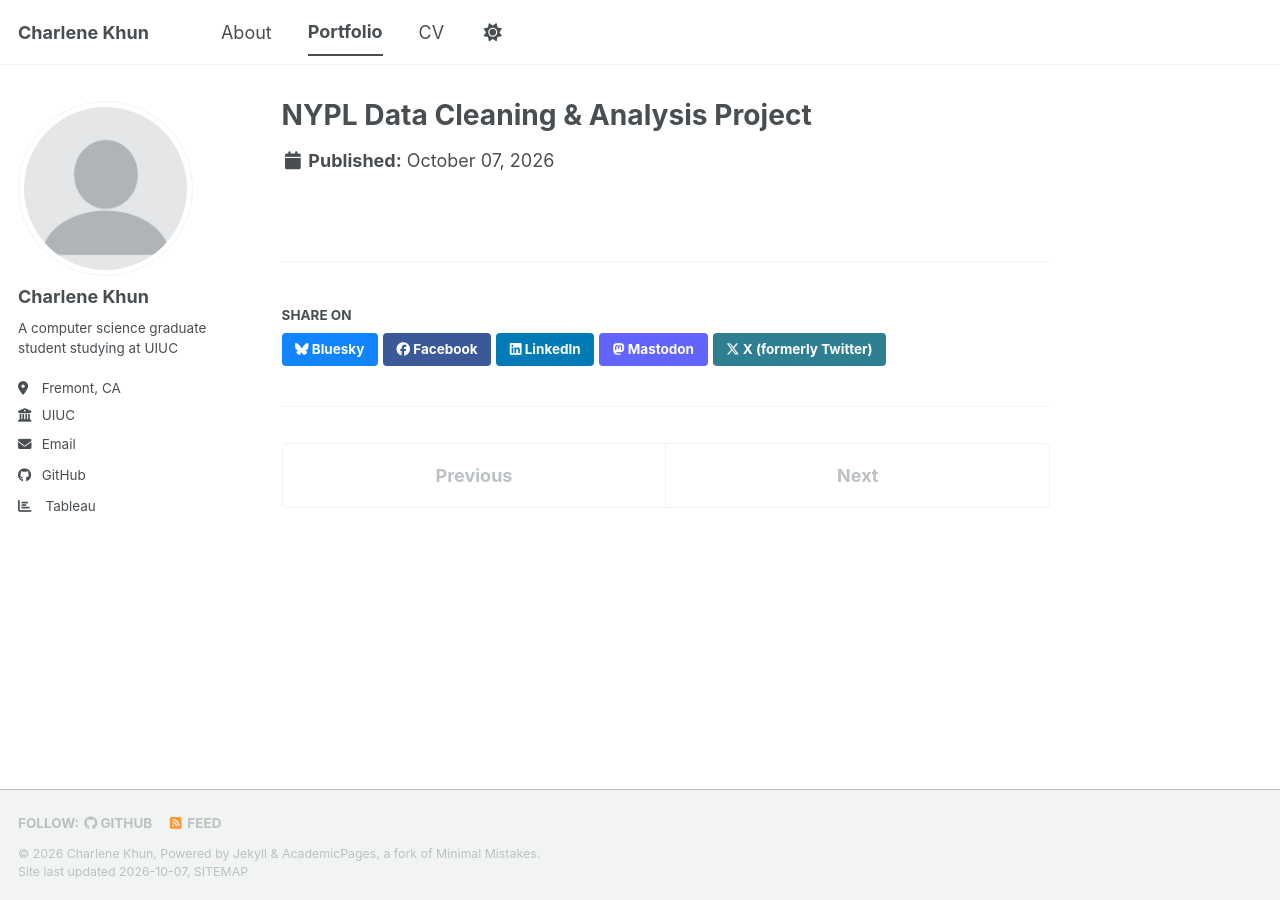
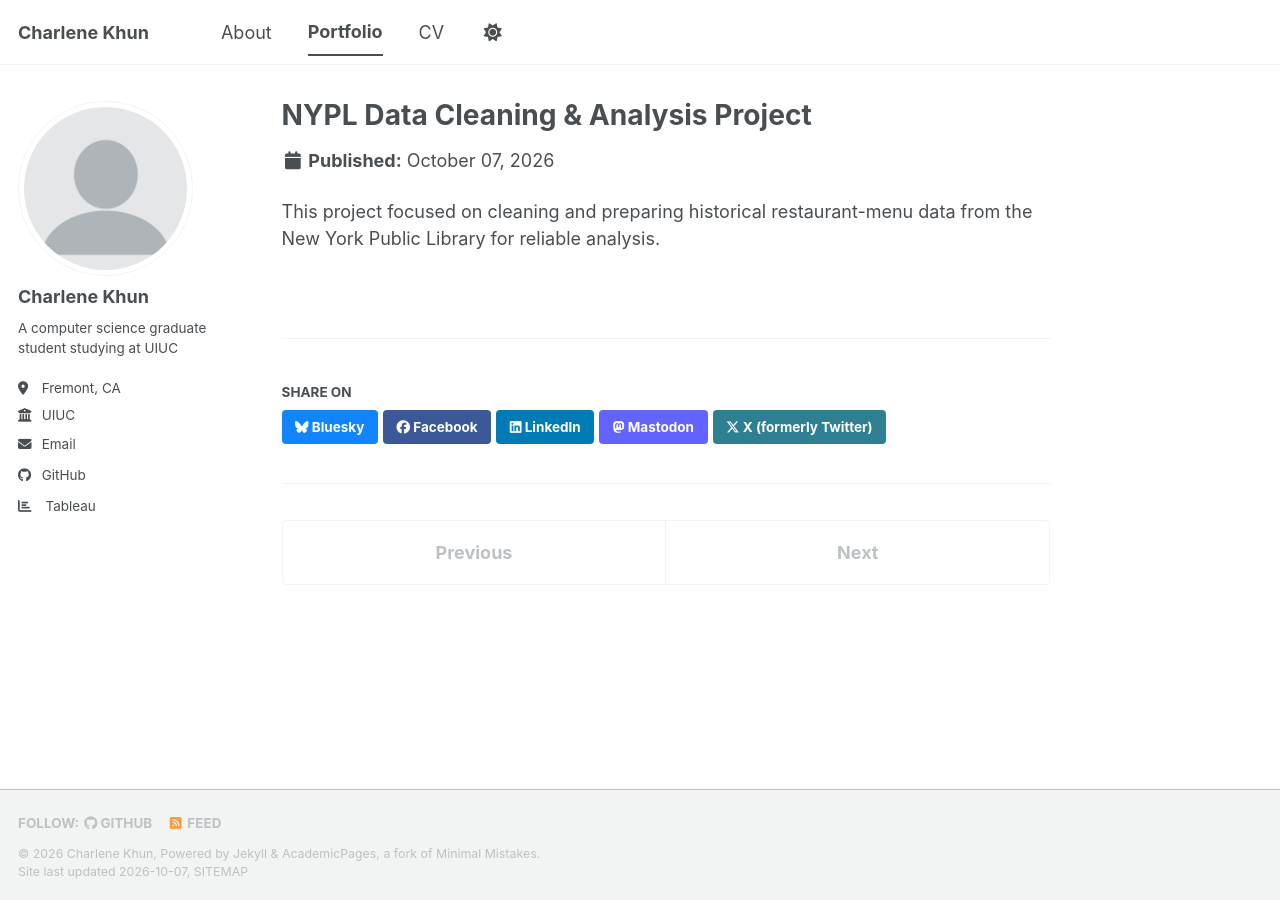
Before and after one commit to charlene-khun/charlene-khun.github.io, a Jekyll site: the page built from _portfolio/portfolio-4.md, in a window 1280 px wide. Built offline with Jekyll 4.4.1, drawn with Linux system fonts in a browser that asks for light colours; a style sheet for code colours, icons or effects is not loaded.

Commit message:
Update portfolio-4.md

```diff
--- a/_portfolio/portfolio-4.md
+++ b/_portfolio/portfolio-4.md
@@ -5,3 +5,5 @@ collection: portfolio
 header:
   teaser: pic4.png
 ---
+
+This project focused on cleaning and preparing historical restaurant-menu data from the New York Public Library for reliable analysis.
```
